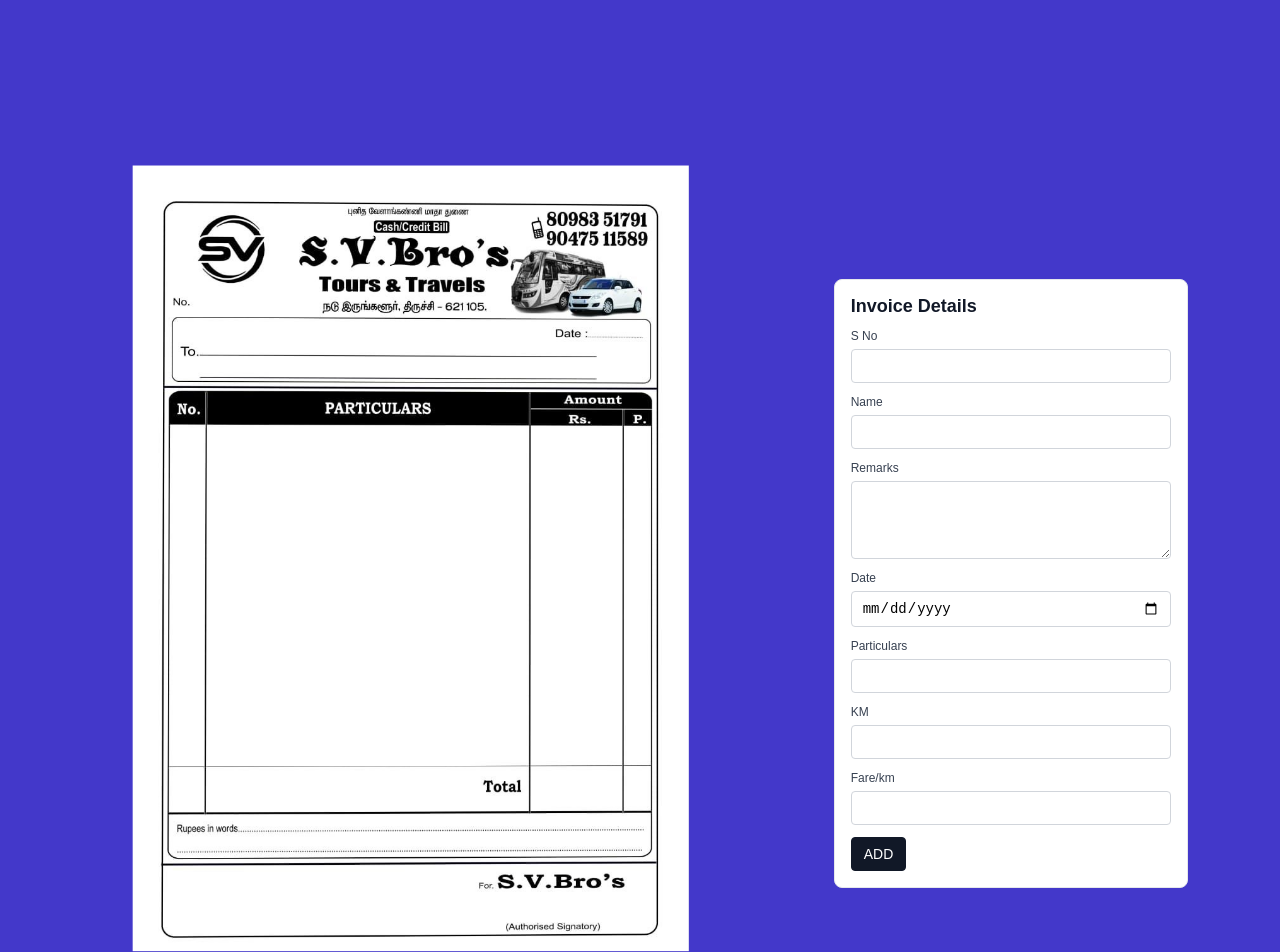
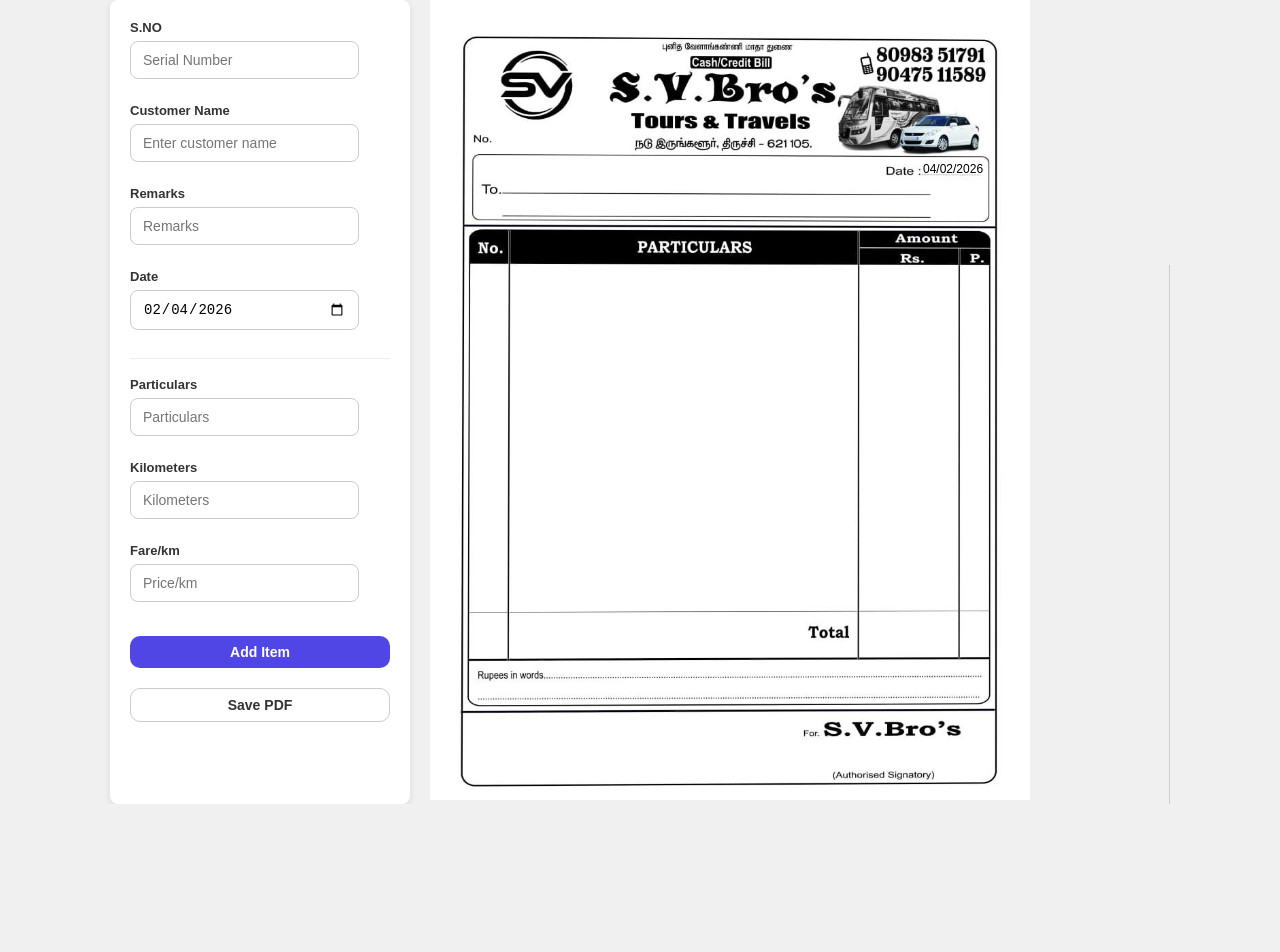
Before and after one commit to Mohdgani/GVK, a plain HTML site: page format.html in a window 1280 px wide. After the commit the page ends 804 px from the top, so only its background shows below. Drawn offline with nearby package versions, Linux system fonts and the light colour scheme.

Commit message:
invoice page completed

```diff
--- a/format.html
+++ b/format.html
@@ -3,335 +3,454 @@
   <head>
     <meta charset="UTF-8" />
     <title>Invoice Generator</title>
+    <script src="https://cdnjs.cloudflare.com/ajax/libs/jspdf/2.5.1/jspdf.umd.min.js"></script>
     <style>
+      * {
+        box-sizing: border-box;
+        margin: 0;
+        padding: 0;
+      }
       body {
+        display: flex;
         font-family: Arial, sans-serif;
-        background: #f5f5f5;
+        justify-content: center;
+        align-items: center;
+        min-height: 100vh;
+        background-color: #f0f0f0;
+      }
+
+      /* form design  */
+      .form {
+        width: 300px;
+        background: #fff;
+        padding: 20px;
+        border-radius: 8px;
+        box-shadow: 0 2px 6px rgba(0, 0, 0, 0.1);
+      }
+
+      .form-title {
+        font-size: 18px;
+        font-weight: 700;
+        margin-bottom: 12px;
+      }
+      .form input,
+      .form button {
+        width: 100%;
+        margin-bottom: 10px;
+        padding: 8px;
+        font-size: 14px;
+      }
+
+      .field {
+        margin-bottom: 14px;
+      }
+
+      .field label {
+        display: block;
+        font-size: 13px;
+        font-weight: 600;
+        margin-bottom: 6px;
+        color: #333;
+      }
+
+      .field input {
+        width: 88%;
+        padding: 10px 12px;
+        border-radius: 8px;
+        border: 1px solid #ccc;
+        font-size: 14px;
+        transition:
+          border-color 0.2s,
+          box-shadow 0.2s;
+      }
+
+      .field input:focus {
+        outline: none;
+        border-color: #4f46e5;
+        box-shadow: 0 0 0 3px rgba(79, 70, 229, 0.15);
+      }
+
+      hr {
+        border: none;
+        border-top: 1px solid #eee;
+        margin: 18px 0;
+      }
+
+      .btn {
+        width: 80%;
+        padding: 12px;
+        border-radius: 10px;
+        font-size: 14px;
+        font-weight: 600;
+        cursor: pointer;
+        margin-top: 10px;
+      }
+
+      .btn.primary {
+        background: #4f46e5;
+        color: #fff;
+        border: none;
+      }
+
+      .btn.primary:hover {
+        background: #4338ca;
+      }
+
+      .btn.outline {
+        background: #fff;
+        border: 1px solid #ccc;
+        color: #333;
+      }
+
+      .btn.outline:hover {
+        background: #f9f9f9;
+      }
+
+      .container {
+        display: flex;
+        gap: 20px;
+        /* align-items: flex-start; */
+      }
+
+      /* Delete list sits next to the form */
+      .delete-list {
+        width: 200px;
+        border-right: 1px solid #ccc;
+        padding: 20px;
+        margin-top: 25%;
+        margin-left: -80px; /* move slightly to the left */
+        align-items: flex-start;
+        color: white;
+      }
+
+      /* List styling */
+      #itemsList {
+        list-style: none;
+        padding: 0;
         margin: 0;
       }
-      h2 {
-        margin-bottom: 10px;
+
+      #itemsList li {
+        margin-bottom: 8px;
+        display: flex;
+        justify-content: space-between;
+        align-items: center;
       }
-      .container {
-        display: flex;
-        width: 100%;
-        max-width: none;
-        box-sizing: border-box;
-        min-height: 100vh;
-        align-items: center; /* vertical center */
-        justify-content: flex-start; /* left align */
-        gap: 20px;
-        padding: 20px;
-        background-color: #4338ca;
+
+      #itemsList button {
+        margin-left: 10px;
       }
-      .form-panel {
-        flex: 0 0 320px;
-        background: #ffffff;
-        border: 1px solid #e5e7eb;
-        border-radius: 8px;
-        padding: 16px;
+
+      .invoice {
       }
-      .form-panel h2 {
-        margin: 0 0 12px;
-        font-size: 18px;
-        font-weight: 600;
-        color: #111827;
+      /* @media print {
+        @page {
+          size: A4;
+          margin: 0;
         }
-      .form-group {
-        display: flex;
-        flex-direction: column;
-        gap: 6px;
-        margin-bottom: 12px;
+
+        html,
+        body {
+          width: 210mm;
+          height: 297mm;
+          margin: 0;
+          padding: 0;
         }
-      label {
-        font-size: 12px;
-        color: #374151;
+
+        body {
+          background: white;
         }
-      input,
-      textarea {
-        padding: 8px 10px;
-        border: 1px solid #d1d5db;
-        border-radius: 4px;
-        font-size: 14px;
-        background: #fff;
+
+        .form {
+          display: none;
         }
-      textarea {
-        resize: vertical;
-        min-height: 60px;
+
+        .invoice {
+          margin: 0 auto;
+          overflow: hidden;
         }
-      .actions {
-        margin-top: 8px;
+        .delete-btn {
+          visibility: hidden;
         }
-      button {
-        padding: 8px 12px;
-        border: 1px solid #111827;
-        background: #111827;
-        color: #fff;
-        border-radius: 4px;
-        font-size: 14px;
-        cursor: pointer;
-      }
+      } */
     </style>
   </head>
   <body>
     <div class="container">
-      <!-- INVOICE -->
-      <div class="invoice">
-        <svg
-          width="210mm"
-          height="297mm"
-          viewBox="10 40 210 140"
-          xmlns="http://www.w3.org/2000/svg"
-        >
-          <!-- Background image -->
-          <image href="format.jpg" x="0" y="0" width="60mm" height="55mm" />
-          <!-- <tbody></tbody> -->
-          <!-- Dynamic text fields positioned at exact coordinates -->
-          <text
-            id="serialDisplay"
-            x="56"
-            y="37.5"
-            font-size="3.5"
-            fill="black"
-          ></text>
-          <text
-            id="billDate"
-            x="163"
-            y="45"
-            font-size="3.5"
-            fill="black"
-          ></text>
-          <text id="billTo" x="60" y="49.7" font-size="3.8" fill="black"></text>
-          <text
-            id="RemarksDisplay"
-            x="60"
-            y="55.5"
-            font-size="3.8"
-            fill="black"
-          ></text>
-          <text
-            id="grandTotal"
-            x="153"
-            y="166"
-            font-size="5"
-            fill="red"
-            font-weight="bold"
-          >
-            1500
-          </text>
-          <text id="amountWords" x="80" y="176" font-size="3.5" fill="red">
-            ten thousand only
-          </text>
-          <g id="lineItemsLayer"></g>
-        </svg>
-      </div>
-      <aside class="form-panel">
-        <h2>Invoice Details</h2>
-        <form id="invoiceForm">
-          <div class="form-group">
-            <label for="sno">S No</label>
+      <!-- FORM -->
+      <div class="form">
+        <div class="field">
+          <label>S.NO</label>
           <input
-              id="sno"
-              name="sno"
-              type="number"
-              inputmode="numeric"
-              oninput="
-                document.getElementById('serialDisplay').textContent =
-                  this.value
-              "
+            type="text"
+            id="serial"
+            placeholder="Serial Number"
+            maxlength="10"
+            oninput="this.value = this.value.replace(/[^0-9]/g, '')"
           />
         </div>
-          <div class="form-group">
-            <label for="name">Name</label>
+
+        <div class="field">
+          <label>Customer Name</label>
           <input
-              id="name"
-              name="name"
             type="text"
-              oninput="
-                document.getElementById('billTo').textContent = this.value
-              "
+            id="billToInput"
+            placeholder="Enter customer name"
+            maxlength="45"
           />
         </div>
-          <div class="form-group">
-            <label for="remarks">Remarks</label>
-            <textarea
-              id="remarks"
-              name="remarks"
-              oninput="
-                document.getElementById('RemarksDisplay').textContent =
-                  this.value
-              "
-            ></textarea>
+
+        <div class="field">
+          <label>Remarks</label>
+          <input id="Remarks" placeholder="Remarks" maxlength="48" />
         </div>
-          <div class="form-group">
-            <label for="date">Date</label>
-            <input
-              id="date"
-              name="date"
-              type="date"
-              oninput="
-                document.getElementById('billDate').textContent = this.value
-              "
-            />
+
+        <div class="field">
+          <label>Date</label>
+          <input type="date" id="dateInput" />
         </div>
-          <div class="form-group">
-            <label for="particulars">Particulars</label>
-            <input id="particulars" name="particulars" type="text" />
+
+        <hr />
+
+        <div class="field">
+          <label>Particulars</label>
+          <input id="name" placeholder="Particulars" />
         </div>
-          <div class="form-group">
-            <label for="km">KM</label>
-            <input
-              id="km"
-              name="km"
-              type="number"
-              step="0.1"
-              inputmode="decimal"
-              oninput="updateComputed()"
-            />
+
+        <div class="field">
+          <label>Kilometers</label>
+          <input id="qty" type="number" placeholder="Kilometers" />
         </div>
-          <div class="form-group">
-            <label for="fare_per_km">Fare/km</label>
-            <input
-              id="fare_per_km"
-              name="fare_per_km"
-              type="number"
-              step="0.01"
-              inputmode="decimal"
-              oninput="updateComputed()"
-            />
+
+        <div class="field">
+          <label>Fare/km</label>
+          <input id="price" type="number" placeholder="Price/km" />
         </div>
-          <div class="actions">
-            <button type="button" id="addLineBtn" onclick="addLine()">
-              ADD
+
+        <button class="btn primary" onclick="addItem()" id="addbtn">
+          Add Item
         </button>
+        <button class="btn outline" onclick="downloadPDF()">Save PDF</button>
+        <!-- <p id="limitMsg" style="color: red"></p> -->
       </div>
-        </form>
-      </aside>
+
+      <!-- INVOICE CANVAS -->
+      <div class="invoice">
+        <canvas id="invoiceCanvas" width="600" height="800"></canvas>
       </div>
+      <div class="delete-list">
+        <ul id="itemsList"></ul>
+      </div>
+    </div>
+
     <script>
-      // Map form fields to SVG text element IDs and handle computed values
-      const bindings = [
-        { input: "sno", svgId: "serialDisplay" },
-        { input: "date", svgId: "billDate" },
-        { input: "name", svgId: "billTo" },
-        { input: "remarks", svgId: "RemarksDisplay" },
-        { input: "km", svgId: "grandTotal", compute: true },
-        { input: "fare_per_km", svgId: "grandTotal", compute: true },
-      ];
+      const canvas = document.getElementById("invoiceCanvas");
+      const ctx = canvas.getContext("2d");
 
-      function formatNumber(n) {
-        if (isNaN(n) || n === null || n === "") return "";
-        return Number(n).toLocaleString(undefined, {
-          minimumFractionDigits: 2,
-          maximumFractionDigits: 2,
+      let items = []; // store all rows
+      let grandTotal = 0;
+
+      // Background image
+
+      let invoiceBg = new Image();
+      invoiceBg.src = "format.jpg"; // your invoice background image
+      invoiceBg.onload = () => {
+        drawHeader(); // only draw header after background is loaded
+      };
+
+      function drawHeader() {
+        // clear canvas
+        ctx.clearRect(0, 0, canvas.width, canvas.height);
+
+        // draw background image
+        ctx.drawImage(invoiceBg, 0, 0, canvas.width, canvas.height);
+
+        // overlay text
+        ctx.font = "16px Arial";
+
+        ctx.font = "12px Arial";
+        ctx.fillText(document.getElementById("serial").value, 68, 142);
+        const rawDate = document.getElementById("dateInput").value;
+        if (rawDate) {
+          const formattedDate = new Date(rawDate).toLocaleDateString("en-GB");
+          ctx.fillText(formattedDate, 493, 173.4);
+        }
+        ctx.fillText(
+          document.getElementById("billToInput").value.toUpperCase(),
+          78,
+          192,
+        );
+        ctx.fillText(
+          document.getElementById("Remarks").value.toUpperCase(),
+          78,
+          214,
+        );
+
+        // ctx.fillText(100, 380);
+
+        // Draw items
+        grandTotal = 0;
+        items.forEach((item, index) => {
+          const y = 300 + index * 30;
+          ctx.fillText(index + 1, 60, y); // ✅ index always matches
+          ctx.fillText(item.name, 100, y);
+          ctx.fillText(`${item.qty} km × Rs.${item.price}`, 330, y);
+          ctx.fillText(item.total, 480, y);
+          grandTotal += item.total;
+        });
+
+        // Totals
+        // ctx.clearRect(50, 900, 700, 50);
+        ctx.font = "18px Arial";
+        ctx.fillStyle = "red";
+        ctx.fillText(grandTotal + "/-", 640, 797);
+        ctx.fillStyle = "black";
+        ctx.font = "15px Arial";
+        ctx.fillText(numberToWords(grandTotal) + " Only", 170, 847);
+      }
+
+      function addItem() {
+        // Restrict to 10 rows
+        if (items.length >= 10) {
+          document.getElementById("addbtn").disabled = true;
+          return;
+        }
+
+        const name = document.getElementById("name").value;
+        const qty = Number(document.getElementById("qty").value);
+        const price = Number(document.getElementById("price").value);
+
+        if (!name || qty <= 0 || price <= 0) {
+          alert(
+            "Please enter valid particulars, kilometers (>0), and fare/km (>0).",
+          );
+          return;
+        }
+
+        const total = qty * price;
+        items.push({ name, qty, price, total }); // ✅ store in array
+
+        updateItemsList();
+        drawHeader();
+
+        if (items.length >= 10) {
+          document.getElementById("addbtn").disabled = true;
+        }
+      }
+
+      function updateItemsList() {
+        const list = document.getElementById("itemsList");
+        list.innerHTML = "";
+        items.forEach((item, index) => {
+          const li = document.createElement("li");
+          // li.textContent = `${index + 1}. ${item.name} - ${item.qty} km × Rs.${item.price} = ${item.total}`;
+
+          const btn = document.createElement("button");
+          btn.textContent = "❌";
+          btn.style.marginLeft = "10px";
+          btn.onclick = () => deleteItem(index);
+
+          li.appendChild(btn);
+          list.appendChild(li);
         });
       }
 
-      function numberToWordsSimple(n) {
-        if (n === "" || n === null || isNaN(n)) return "";
-        return `Amount: ${formatNumber(n)}`; // simple wording placeholder
+      function deleteItem(index) {
+        items.splice(index, 1); // remove item
+        updateItemsList();
+        drawHeader(); // redraw canvas with updated items
+
+        if (items.length < 10) {
+          document.getElementById("addbtn").disabled = false;
+        }
       }
 
-      function updateComputed() {
-        const km = parseFloat(document.getElementById("km")?.value || "");
-        const rate = parseFloat(
-          document.getElementById("fare_per_km")?.value || "",
-        );
-        const total = isNaN(km) || isNaN(rate) ? "" : km * rate;
-        const gt = document.getElementById("grandTotal");
-        if (gt) gt.textContent = total === "" ? "" : formatNumber(total);
-        const aw = document.getElementById("amountWords");
-        if (aw) aw.textContent = total === "" ? "" : numberToWordsSimple(total);
+      function downloadPDF() {
+        const { jsPDF } = window.jspdf; // destructure from window.jspdf
+        const pdf = new jsPDF("p", "pt", "a4");
+        const imgData = canvas.toDataURL("image/png");
+        pdf.addImage(imgData, "PNG", 0, 0, 595, 842);
+        pdf.save("invoice.pdf");
       }
 
-      const tableLayout = {
-        // Exact coordinates per your spec
-        startY: 90, // first row Y
-        rowGap: 7, // gap between rows
-        x: {
-          km: 118, // "<km> km"
-          times: 130, // "x"
-          fare: 133, // "₹<fare>"
-          total: 157, // "₹<total>"
-        },
-        fontSize: 4,
-        fill: "black",
-      };
-      let lineIndex = 0;
-
-      function addLine() {
-        const kmValStr = (document.getElementById("km")?.value || "").trim();
-        const fareValStr = (
-          document.getElementById("fare_per_km")?.value || ""
-        ).trim();
-        if (!kmValStr && !fareValStr) return;
-        const kmVal = parseFloat(kmValStr);
-        const fareVal = parseFloat(fareValStr);
-        const totalVal =
-          !isNaN(kmVal) && !isNaN(fareVal) ? kmVal * fareVal : NaN;
-
-        const layer = document.getElementById("lineItemsLayer");
-        if (!layer) return;
-
-        const y = tableLayout.startY + lineIndex * tableLayout.rowGap;
-        const ns = "http://www.w3.org/2000/svg";
-        const makeText = (x, text) => {
-          const t = document.createElementNS(ns, "text");
-          t.setAttribute("x", String(x));
-          t.setAttribute("y", String(y));
-          t.setAttribute("font-size", String(tableLayout.fontSize));
-          t.setAttribute("fill", tableLayout.fill);
-          t.textContent = text;
-          return t;
+      // Initialize header on load
+      window.onload = () => {
+        const today = new Date().toISOString().split("T")[0];
+        document.getElementById("dateInput").value = today;
+        drawHeader();
       };
 
-        const kmText = isNaN(kmVal) ? "" : `${kmVal} km`;
-        const fareText = isNaN(fareVal) ? "" : `₹${fareVal}`;
-        const totalText = isNaN(totalVal) ? "" : `₹${totalVal}`;
+      // Redraw header when inputs change
+      document.getElementById("serial").addEventListener("input", drawHeader);
+      document
+        .getElementById("billToInput")
+        .addEventListener("input", drawHeader);
+      document.getElementById("Remarks").addEventListener("input", drawHeader);
+      document
+        .getElementById("dateInput")
+        .addEventListener("input", drawHeader);
 
-        layer.appendChild(makeText(tableLayout.x.km, kmText));
-        layer.appendChild(makeText(tableLayout.x.times, "x"));
-        layer.appendChild(makeText(tableLayout.x.fare, fareText));
-        layer.appendChild(makeText(tableLayout.x.total, totalText));
+      //amount in words
 
-        lineIndex += 1;
-        // clear numeric inputs and recompute
-        const k = document.getElementById("km");
-        if (k) k.value = "";
-        const f = document.getElementById("fare_per_km");
-        if (f) f.value = "";
-        updateComputed();
-      }
+      function numberToWords(num) {
+        const a = [
+          "",
+          "One",
+          "Two",
+          "Three",
+          "Four",
+          "Five",
+          "Six",
+          "Seven",
+          "Eight",
+          "Nine",
+          "Ten",
+          "Eleven",
+          "Twelve",
+          "Thirteen",
+          "Fourteen",
+          "Fifteen",
+          "Sixteen",
+          "Seventeen",
+          "Eighteen",
+          "Nineteen",
+        ];
+        const b = [
+          "",
+          "",
+          "Twenty",
+          "Thirty",
+          "Forty",
+          "Fifty",
+          "Sixty",
+          "Seventy",
+          "Eighty",
+          "Ninety",
+        ];
 
-      function bind() {
-        // Wire up ADD button click -> add a line without submitting/reloading
-        const addBtn = document.getElementById("addLineBtn");
-        if (addBtn)
-          addBtn.addEventListener("click", (ev) => {
-            ev.preventDefault();
-            addLine();
-          });
-
-        bindings.forEach(({ input, svgId, compute }) => {
-          const el = document.getElementById(input);
-          const svgText = document.getElementById(svgId);
-          if (!el || !svgText) return;
-          const handler = () => {
-            if (compute) {
-              updateComputed();
-              return;
-            }
-            svgText.textContent = el.value;
-          };
-          el.addEventListener("input", handler);
-          handler();
-        });
-      }
-
-      if (document.readyState !== "loading") {
-        bind();
-      } else {
-        document.addEventListener("DOMContentLoaded", bind);
+        if ((num = num.toString()).length > 9) return "Overflow";
+        let n = ("000000000" + num)
+          .substr(-9)
+          .match(/^(\d{2})(\d{2})(\d{2})(\d{3})$/);
+        if (!n) return;
+        let str = "";
+        str +=
+          n[1] != 0
+            ? (a[Number(n[1])] || b[n[1][0]] + " " + a[n[1][1]]) + " Crore "
+            : "";
+        str +=
+          n[2] != 0
+            ? (a[Number(n[2])] || b[n[2][0]] + " " + a[n[2][1]]) + " Lakh "
+            : "";
+        str +=
+          n[3] != 0
+            ? (a[Number(n[3])] || b[n[3][0]] + " " + a[n[3][1]]) + " Thousand "
+            : "";
+        str +=
+          n[4] != 0
+            ? (a[Number(n[4])] || b[n[4][0]] + " " + a[n[4][1]]) + " "
+            : "";
+        return str.trim();
       }
     </script>
   </body>
--- a/style.css
+++ b/style.css
@@ -174,11 +174,12 @@
 }
 
 /* Generic content layout (used by contact/products) */
-.container {
+/* .container {
   max-width: 980px;
   margin: 0 auto;
   padding: 0px 8% 80px;
-}
+} */
+
 .brand {
   display: grid;
   color: var(--primary);
```
Also changed, not shown: product.html (+7 -18 lines). Lines whose indentation alone changed are shown as unchanged.
